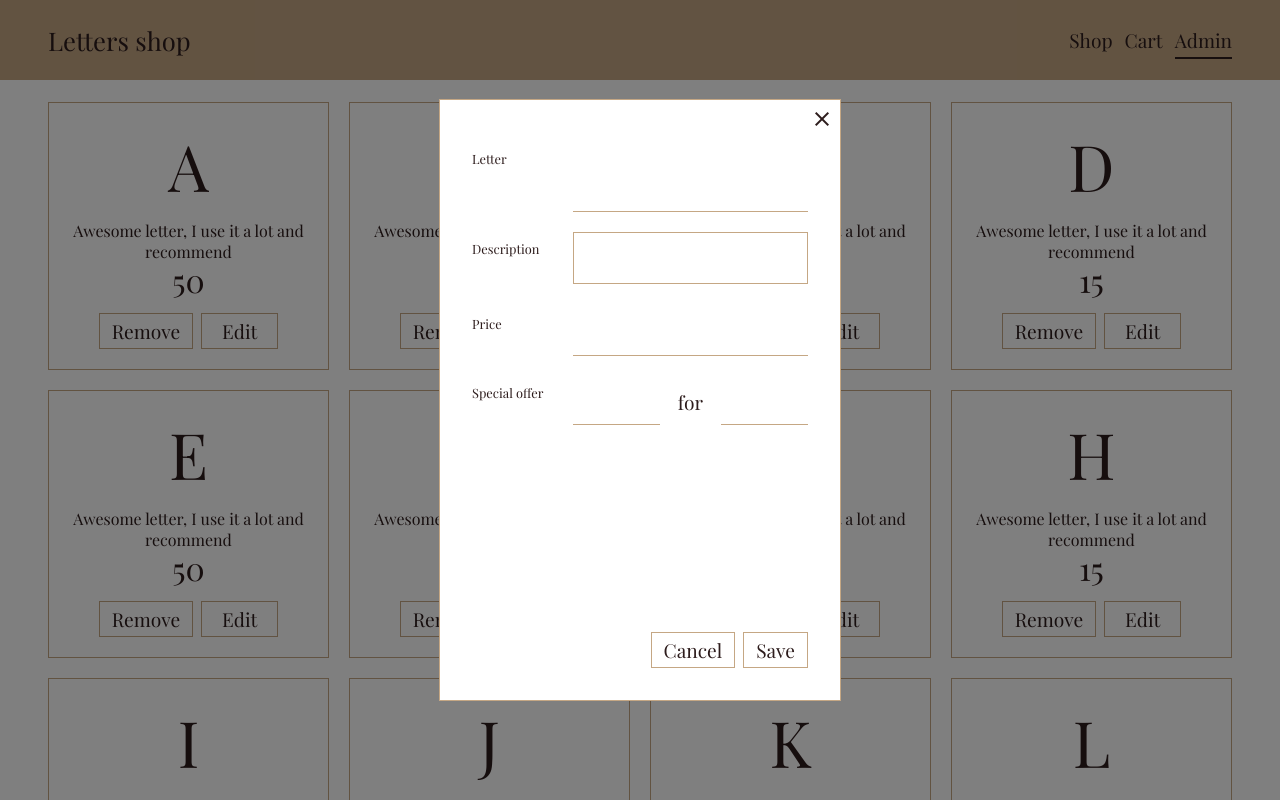
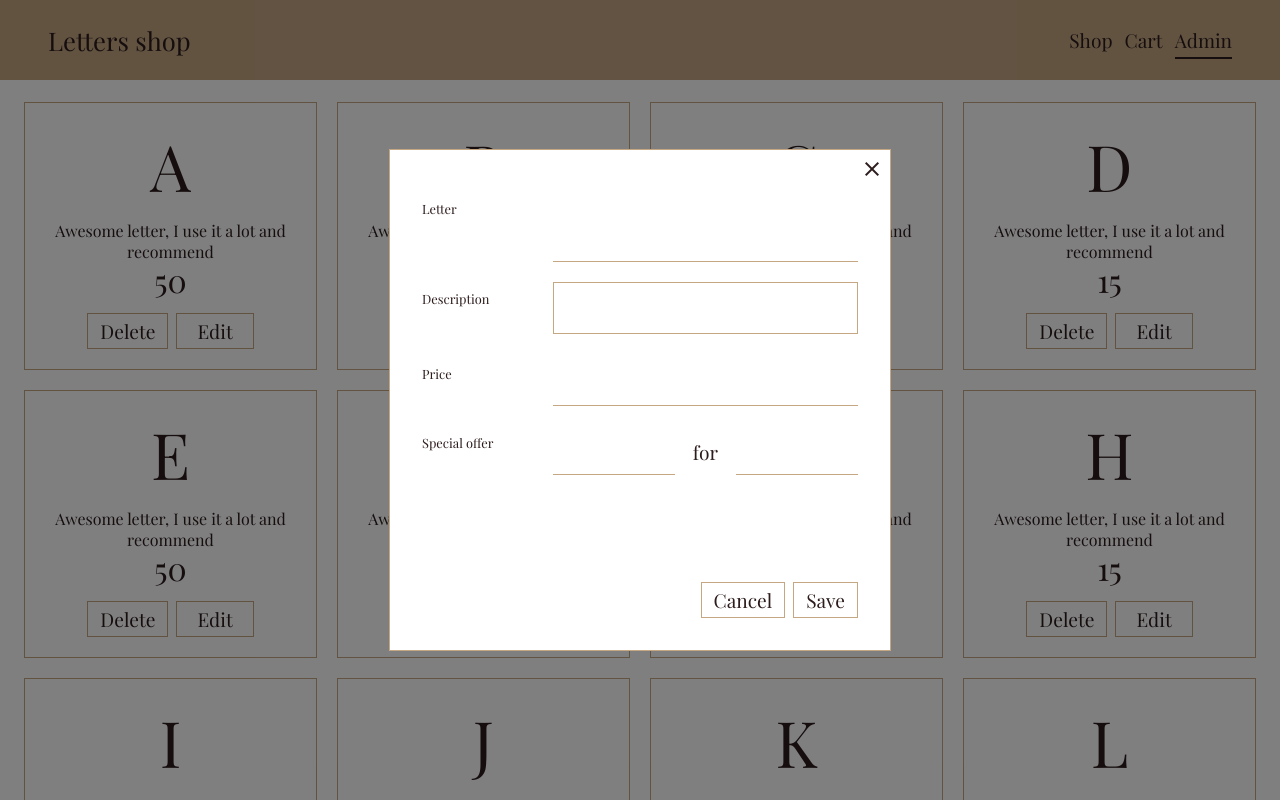
Before and after one commit to ilinieja/poc-react-redux-shop, a React (Create React App) app: page /admin/edit/1 in a window 1280 px wide. Shown: the top 800 px of the page. Built offline with nearby package versions, Linux system fonts and the light colour scheme.

Commit message:
Make product form adaptive

```diff
--- a/src/pages/admin/ProductEditModal/ProductEditModal.module.css
+++ b/src/pages/admin/ProductEditModal/ProductEditModal.module.css
@@ -1,6 +1,7 @@
 .container {
     display: flex;
     padding: 42px 32px 32px;
-    width: 400px;
-    height: 600px;
+    min-width: 300px;
+    min-height: 500px;
+    max-width: 500px;
 }
--- a/src/shared/Modal/Modal.module.css
+++ b/src/shared/Modal/Modal.module.css
@@ -17,6 +17,7 @@
   min-width: 100px;
   min-height: 100px;
   max-height: 100vh;
+  max-width: 100vw;
   overflow: auto;
   background: var(--color-light);
   border: 1px solid var(--color-primary);
--- a/src/shared/Nav/Nav.module.css
+++ b/src/shared/Nav/Nav.module.css
@@ -3,7 +3,7 @@
 .nav {
   display: flex;
   align-items: center;
-  padding: 8px 48px;
+  padding: 8px 24px;
   height: var(--nav-height);
   background: var(--color-primary);
 }
@@ -22,8 +22,8 @@
   align-items: center;
 }
 
-@media only screen and (max-width: 768px) {
+@media only screen and (min-width: 768px) {
     .nav {
-        padding: 24px;
+        padding: 8px 48px;
     }
 }
--- a/src/shared/Product/ProductAdminActions/ProductAdminActions.tsx
+++ b/src/shared/Product/ProductAdminActions/ProductAdminActions.tsx
@@ -29,7 +29,7 @@ export function ProductAdminActions({
 
       <div className={styles.row}>
         <Button className={styles.button} onClick={onRemove}>
-          Remove
+          Delete
         </Button>
         <Button
           className={classNames(styles.button, styles.widePadding)}
--- a/src/shared/ProductsListing/ProductsListing.module.css
+++ b/src/shared/ProductsListing/ProductsListing.module.css
@@ -1,21 +1,24 @@
 .container {
   display: grid;
-    grid-template-columns: repeat(6, 1fr);
+  grid-template-columns: 1fr;
   grid-gap: 20px;
-    padding: 22px 48px 48px;
-    align-items: center;
-    justify-items: center;
+  padding: 22px 24px;
 }
 
-  @media only screen and (max-width: 1280px) {
+@media only screen and (min-width: 768px) {
+  .container {
+    grid-template-columns: repeat(2, 1fr);
+  }
+}
+
+@media only screen and (min-width: 1024px) {
   .container {
     grid-template-columns: repeat(4, 1fr);
   }
 }
 
-  @media only screen and (max-width: 768px) {
+@media only screen and (min-width: 1440px) {
   .container {
-          grid-template-columns: repeat(2, 1fr);
-          padding: 22px 24px;
+    grid-template-columns: repeat(6, 1fr);
   }
 }
```
Lines whose indentation alone changed are shown as unchanged.
